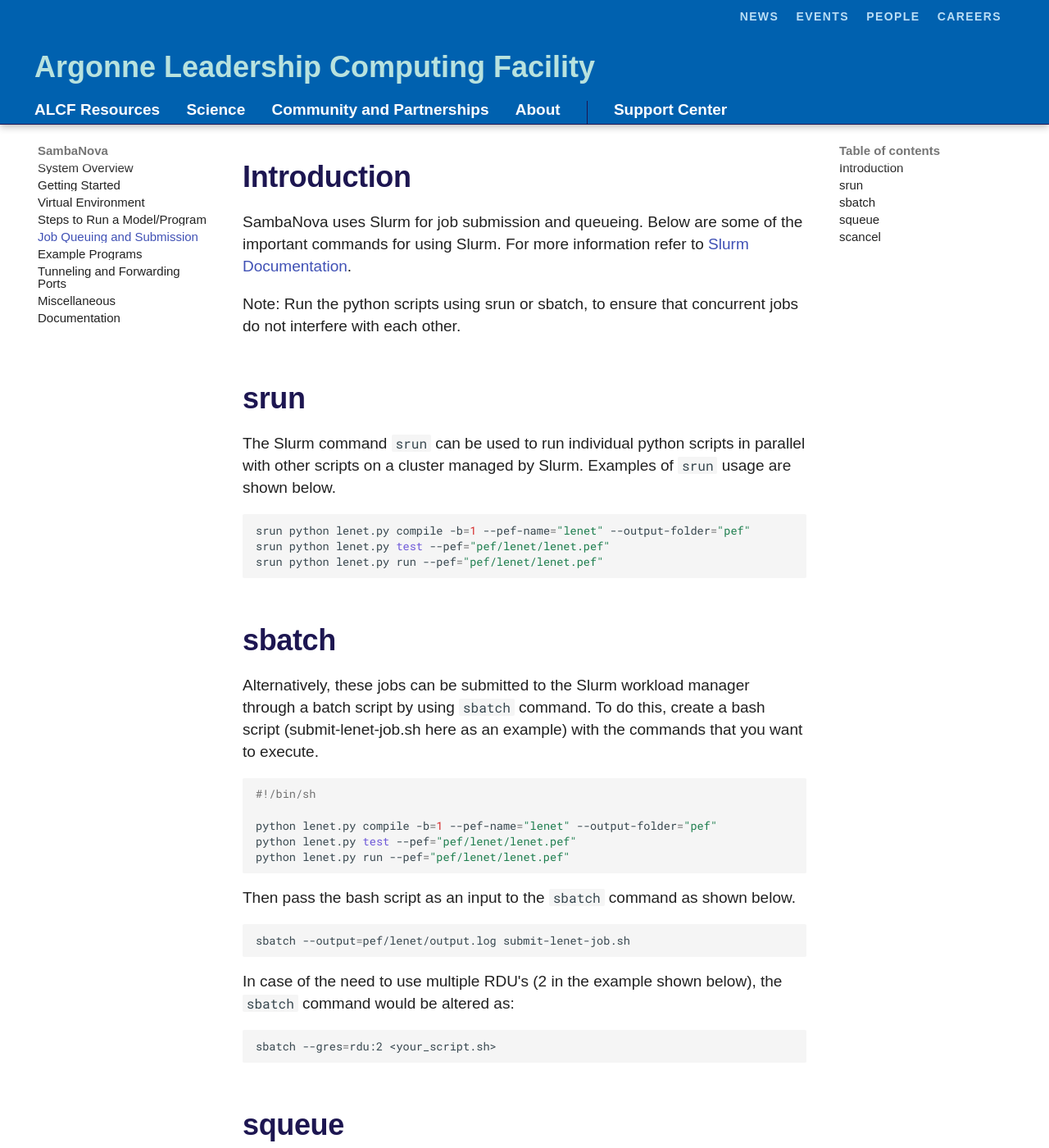
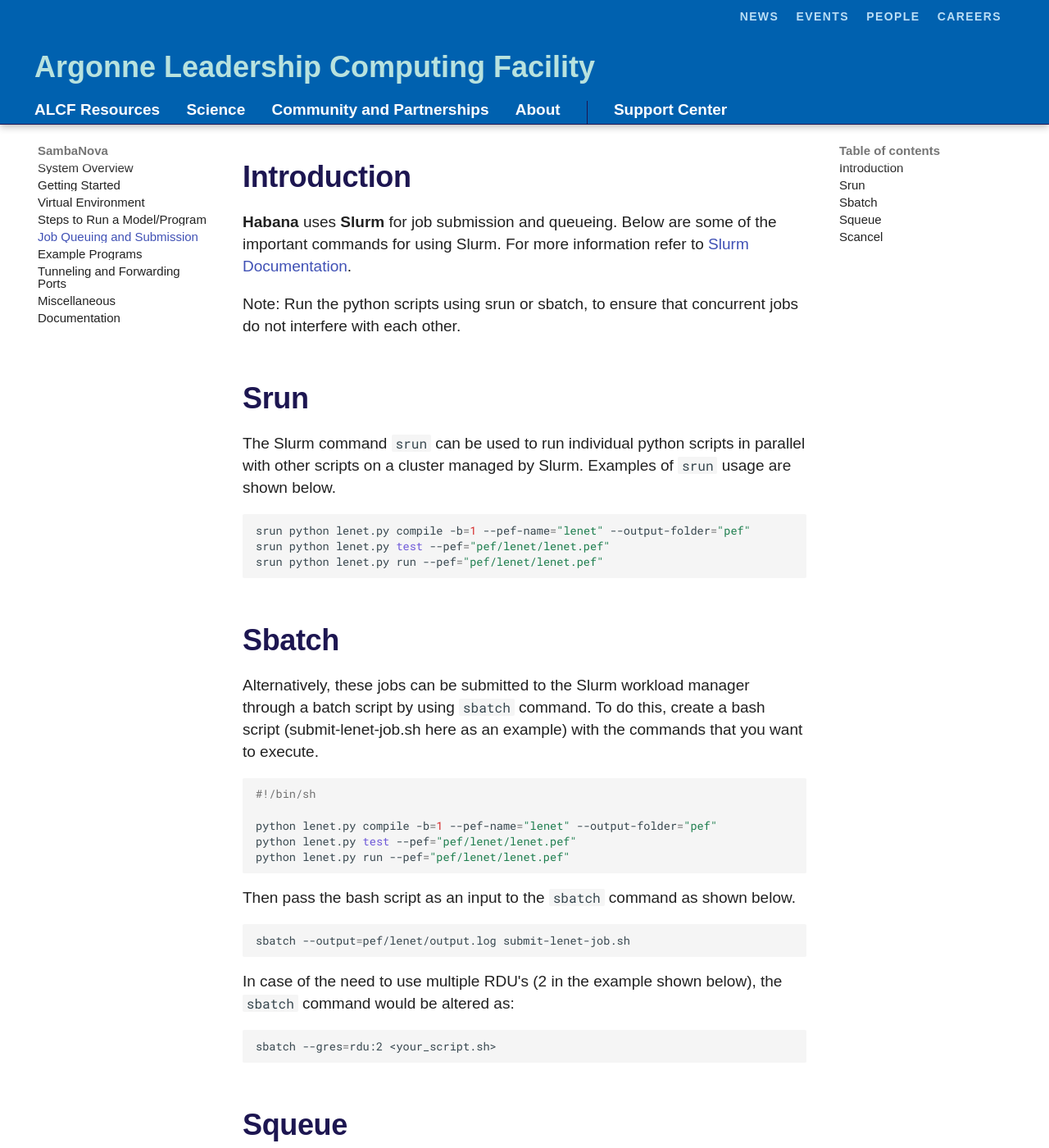
Before and after one commit to argonne-lcf/ai-testbed-userdocs, an MkDocs documentation site: the page built from docs/sambanova/Job-Queuing-and-Submission.md, in a window 1280 px wide and 1400 px high, scrolled down 246 px. Shown: the whole window at 82% size. Built offline with MkDocs 1.6.1 and Material for MkDocs 9.7.7, drawn with Linux system fonts in a browser that asks for light colours; some web fonts are replaced; comment, search, counter and statistics services are not loaded.

````diff
--- a/docs/sambanova/Job-Queuing-and-Submission.md
+++ b/docs/sambanova/Job-Queuing-and-Submission.md
@@ -2,11 +2,11 @@
 
 ## Introduction
 
-SambaNova uses Slurm for job submission and queueing. Below are some of the important commands for using Slurm. For more information refer to [Slurm Documentation](https://slurm.schedmd.com/).
+**Habana** uses **Slurm** for job submission and queueing. Below are some of the important commands for using Slurm. For more information refer to [Slurm Documentation](https://slurm.schedmd.com/).
 
 Note: Run the python scripts using srun or sbatch, to ensure that concurrent jobs do not interfere with each other.
 
-## srun
+## Srun
 
 The Slurm command `srun` can be used to run individual python scripts in parallel with other scripts on a cluster managed by Slurm. Examples of `srun` usage are shown below.
 
@@ -16,7 +16,7 @@ srun python lenet.py test --pef="pef/lenet/lenet.pef"
 srun python lenet.py run --pef="pef/lenet/lenet.pef"
 ```
 
-## sbatch
+## Sbatch
 
 Alternatively, these jobs can be submitted to the Slurm workload manager through a batch script by using `sbatch` command. To do this, create a bash script (submit-lenet-job.sh here as an example) with the commands that you want to execute.
 
@@ -41,7 +41,7 @@ sbatch --gres=rdu:2 <your_script.sh>
 ```
 <!--- See [DataParallel](DataParallel.md) for additional information. --->
 
-## squeue
+## Squeue
 
 `Squeue` command provides information about jobs located in the Slurm scheduling queue.
 
@@ -49,7 +49,7 @@ sbatch --gres=rdu:2 <your_script.sh>
 squeue
 ```
 
-## scancel
+## Scancel
 
 Scancel is used to signal or cancel jobs, job arrays or job steps.
 
````
Also changed, not shown: docs/sambanova/DataParallel.md (+6 -0 lines), docs/sambanova/Virtual-Environment.md (+1 -1 lines).
